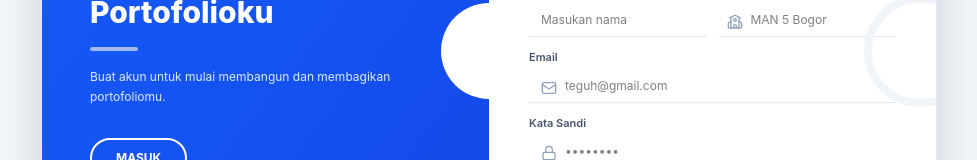
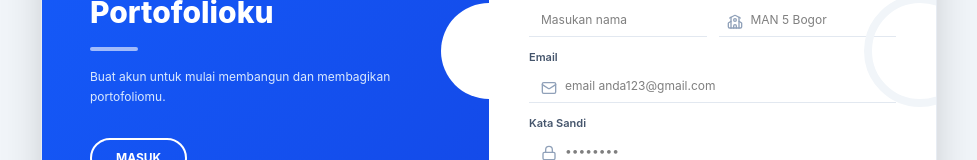
Before and after one commit to TeguhMF/portofolioku-fe, a React (Vite) app: page /register in a window 1280 px wide. Shown: the part 349-509 px from the top of the page, without its empty margins (151-1128 px from the left). Built offline with nearby package versions, Linux system fonts and the light colour scheme; no server answers.

Commit message:
ubah place holder email

```diff
--- a/src/pages/Register.jsx
+++ b/src/pages/Register.jsx
@@ -140,7 +140,7 @@ const Register = () => {
                 <input
                   type="email"
                   required
-                  placeholder="teguh@gmail.com"
+                  placeholder="email anda123@gmail.com" //ubah place holder "dika"//
                   value={formData.email}
                   onChange={(e) => setFormData({...formData, email: e.target.value})}
                   className="w-full pl-9 pr-3 py-2 text-xs border-b border-slate-200 focus:border-blue-600 focus:outline-none transition-colors bg-transparent"
```
Also changed, not shown: 1 other file (tests, documents, lock files or other folders).
